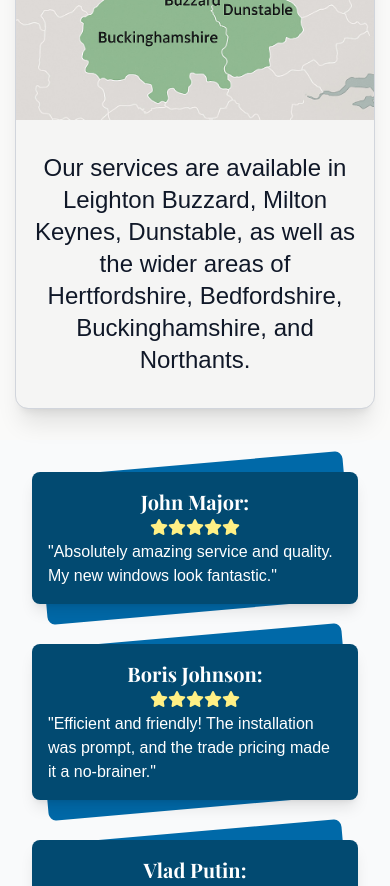
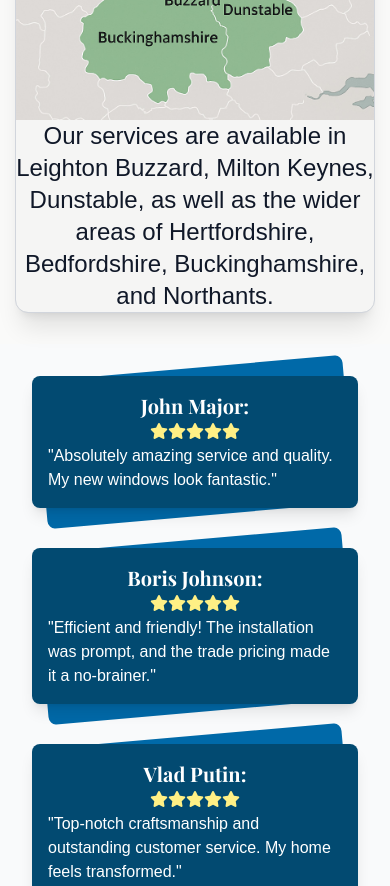
Before and after one commit to jacam666/window-website-styling, a Next.js app: page /about in a window 390 px wide. Shown: the part 1980-2866 px from the top of the page. Built offline with nearby package versions, Linux system fonts and the light colour scheme; a web font is replaced by a local one.

Commit message:
removed padding to about us page image

```diff
--- a/src/app/about/page.tsx
+++ b/src/app/about/page.tsx
@@ -81,8 +81,8 @@ export default function About() {
                                     className="w-full rounded-t-xl md:rounded-t-none md:rounded-l-xl"
                                 />
                             </div>
-                            <div className="w-full lg:w-1/2 flex flex-col text-center font-medium space-y-4 py-4">
-                                <p className=" text-2xl p-4 lg:text-4xl lg:px-16 text-gray-900">
+                            <div className="w-full lg:w-1/2 flex flex-col text-center font-medium space-y-4">
+                                <p className=" text-2xl  lg:text-4xl lg:px-16 text-gray-900">
                                     Our services are available in Leighton Buzzard, Milton Keynes, Dunstable, as well as the wider areas of Hertfordshire, Bedfordshire, Buckinghamshire, and Northants.
                                 </p>
                             </div>
```
